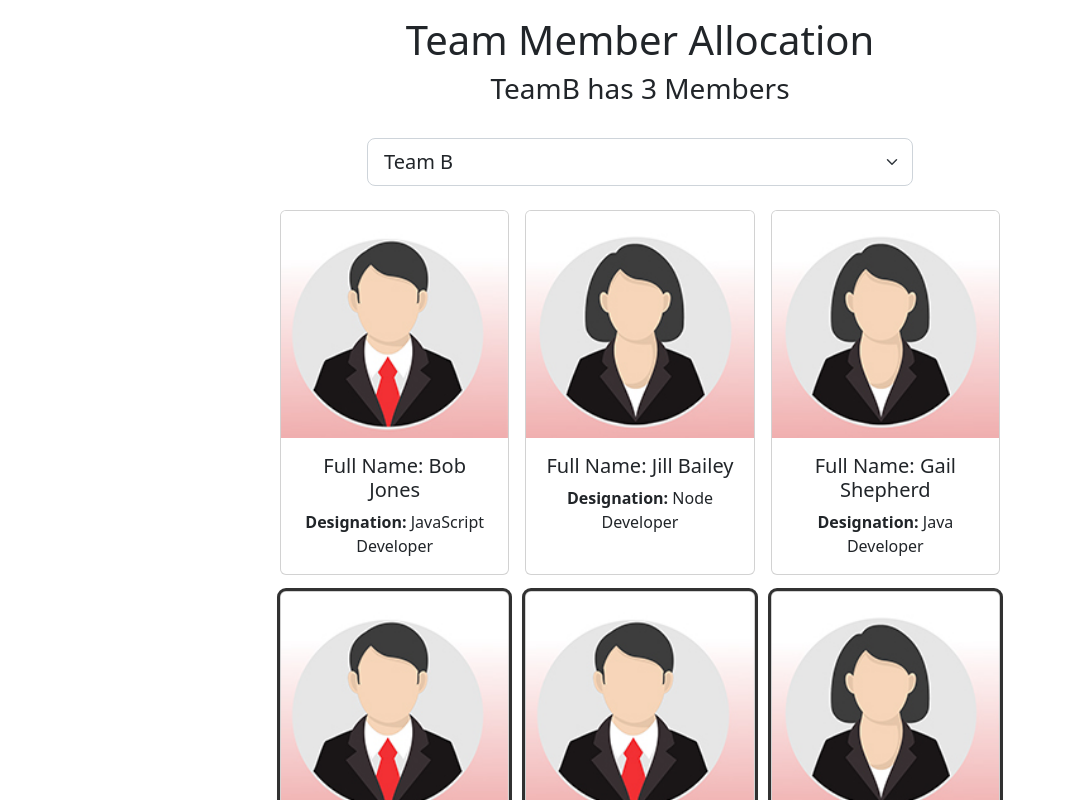
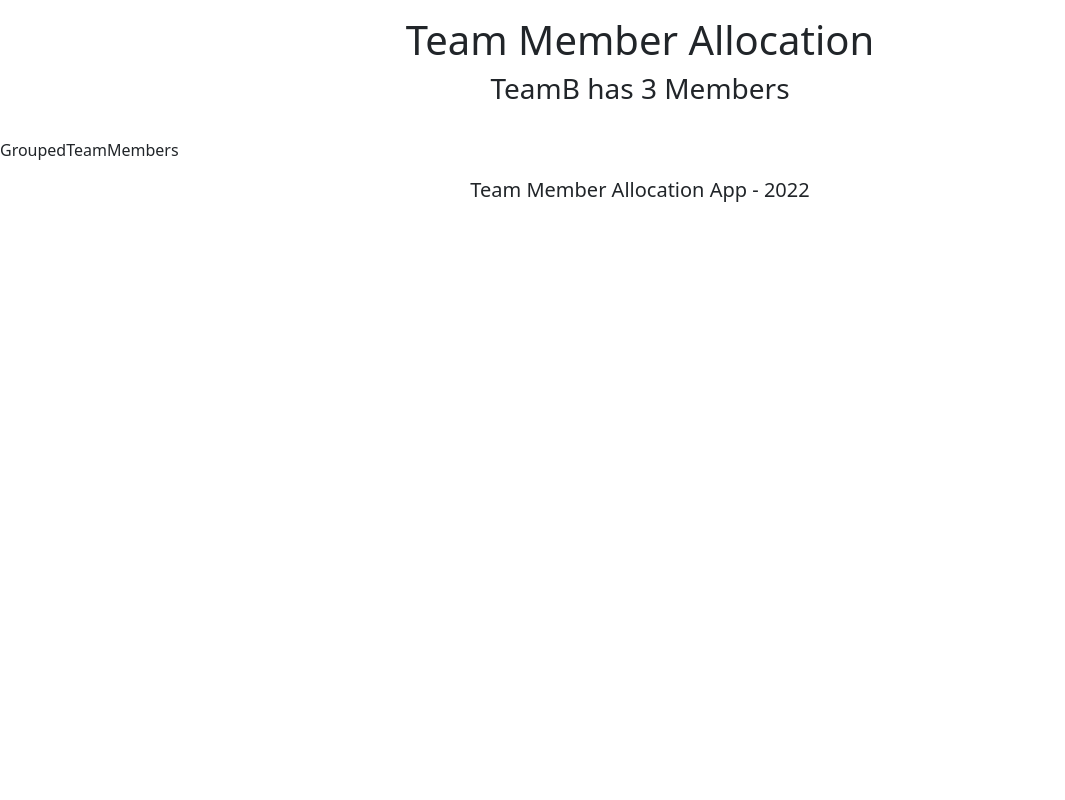
Before and after one commit to SaidNivek/team-member-allocation, a React (Create React App) app: page /GroupedTeamMembers in a window 1280 px wide. Shown: the top 800 px of the page, without its empty margins (0-1065 px from the left). Built offline with nearby package versions, Linux system fonts and the light colour scheme.

Commit message:
Begin Nav and GroupedTeamMembers.jsx files

```diff
--- a/package.json
+++ b/package.json
@@ -10,6 +10,7 @@
     "react": "^18.2.0",
     "react-bootstrap": "^2.5.0",
     "react-dom": "^18.2.0",
+    "react-router-dom": "^6.4.0",
     "react-scripts": "5.0.1",
     "web-vitals": "^2.1.4"
   },
--- a/src/App.jsx
+++ b/src/App.jsx
@@ -2,7 +2,9 @@ import './App.css';
 import Header from './Header';
 import Footer from './Footer';
 import Employees from './Employees';
+import GroupedTeamMembers from './GroupedTeamMembers';
 import { useState, useEffect } from 'react'
+import { BrowserRouter as Router, Route, Routes } from 'react-router-dom'
 
 function App() {
   // This will select the item that is in local storage, if it exists, or pull in the hard-coded value that we have passed in previously
@@ -127,19 +129,35 @@ function App() {
 
   return (
     <div>
+      <Router>
         <Header
           selectedTeam={selectedTeam}
           // This will filter the employees array and look for the people in the selected team and get the length of that array
           // That number will be passed to the Header.jsx file to be usable for displaying the number of people on the selected team
           teamMemberCount={employees.filter((employee) => employee.teamName === selectedTeam).length}
           />
+          <Routes>
+            <Route
+              path="/"
+              element={
                 <Employees
                   employees={employees}
                   selectedTeam={selectedTeam}
                   handleEmployeeCardClick={handleEmployeeCardClick}
                   handleTeamSelectionChange={handleTeamSelectionChange}
                 />
+              }>
+            </Route>
+            <Route
+              path="/GroupedTeamMembers"
+              element={
+                <GroupedTeamMembers />
+              }>
+
+            </Route>
+          </Routes>
         <Footer />
+      </Router>
     </div>
   );
 }
--- /dev/null
+++ b/src/GroupedTeamMembers.jsx
@@ -0,0 +1,9 @@
+import React from 'react'
+
+function GroupedTeamMembers() {
+  return (
+    <div>GroupedTeamMembers</div>
+  )
+}
+
+export default GroupedTeamMembers
```
Also changed, not shown: src/Nav.jsx (added, +9 -0 lines), 1 other file (tests, documents, lock files or other folders). Lines whose indentation alone changed are shown as unchanged.
